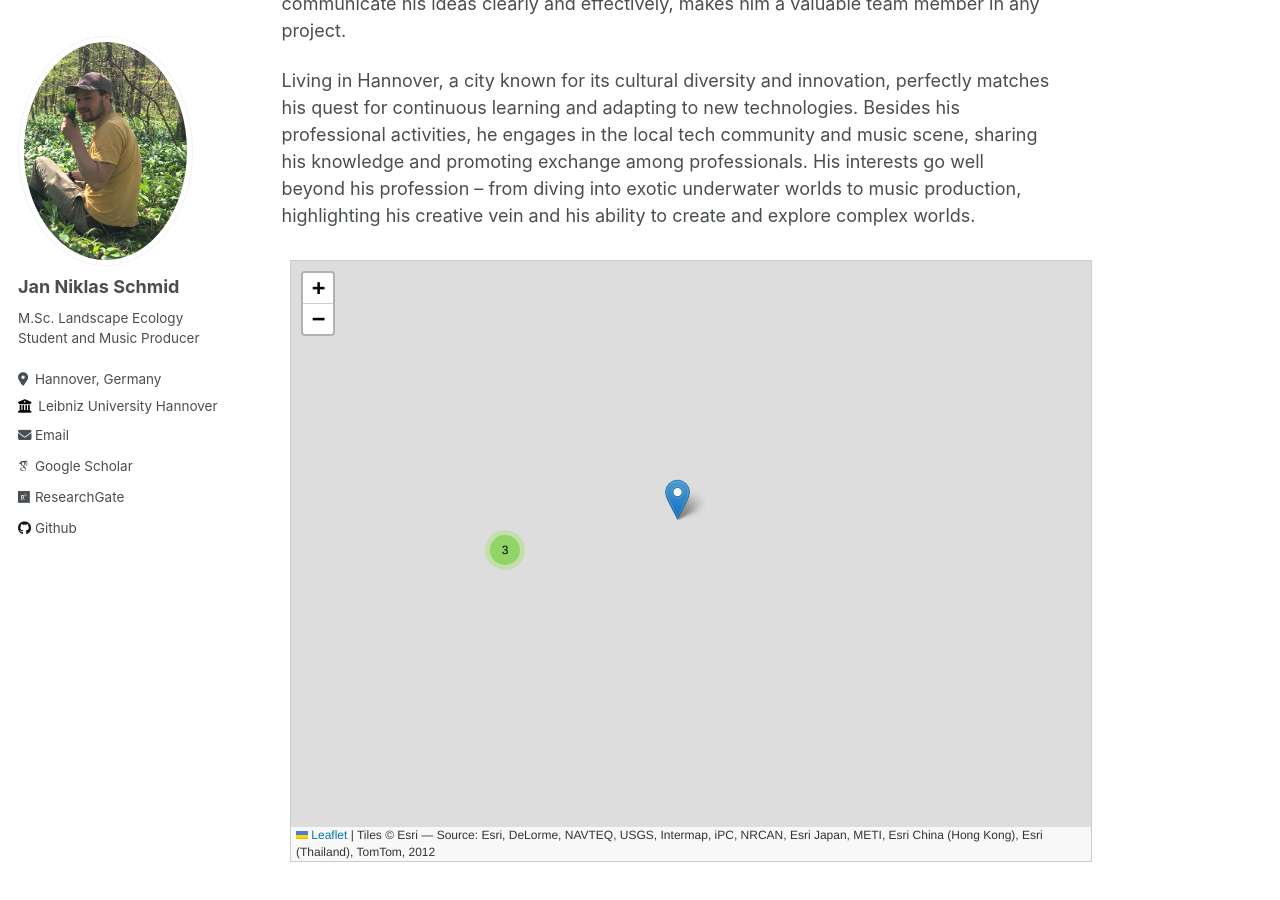
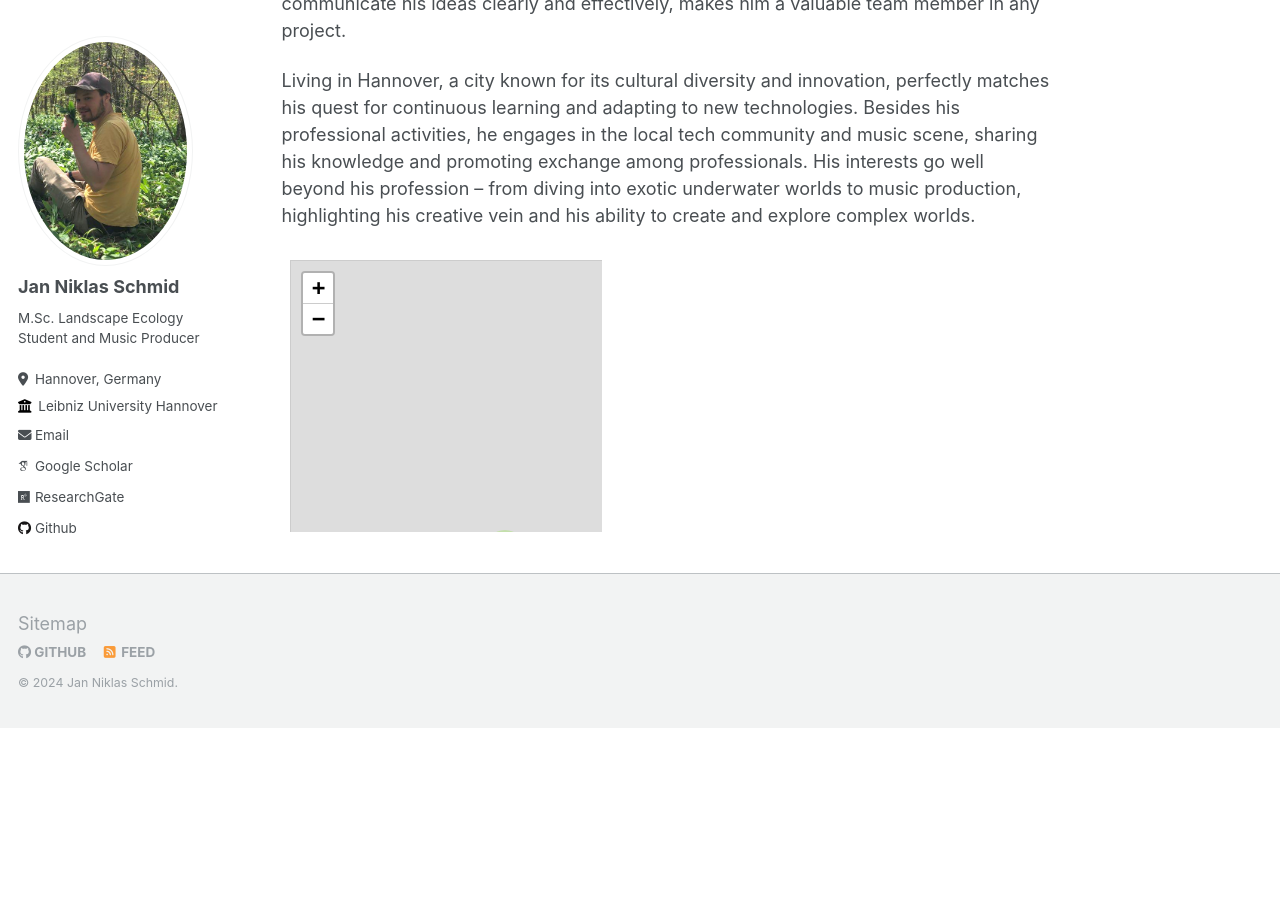
Before and after one commit to jnschmd44/jnschmd44.github.io, a Jekyll site: the page built from _pages/about.md, in a window 1280 px wide and 900 px high, scrolled down 707 px. Built offline with Jekyll 4.4.1, drawn with Linux system fonts in a browser that asks for light colours; nearby versions of some CDN libraries; some web fonts are replaced; after the commit the page ends 1435 px from its top, so only the background shows below that.

Commit message:
Update about.md

```diff
--- a/_pages/about.md
+++ b/_pages/about.md
@@ -16,4 +16,4 @@ With his deep understanding of Geographic Information Systems (GIS), he's become
 Living in Hannover, a city known for its cultural diversity and innovation, perfectly matches his quest for continuous learning and adapting to new technologies. Besides his professional activities, he engages in the local tech community and music scene, sharing his knowledge and promoting exchange among professionals. His interests go well beyond his profession – from diving into exotic underwater worlds to music production, highlighting his creative vein and his ability to create and explore complex worlds.
 
 
-<iframe src="/talkmap/map.html" height="700" width="850" style="border:none;"></iframe>
+<iframe src="/talkmap/map.html" height="280" width="320" style="border:none;"></iframe>
```
